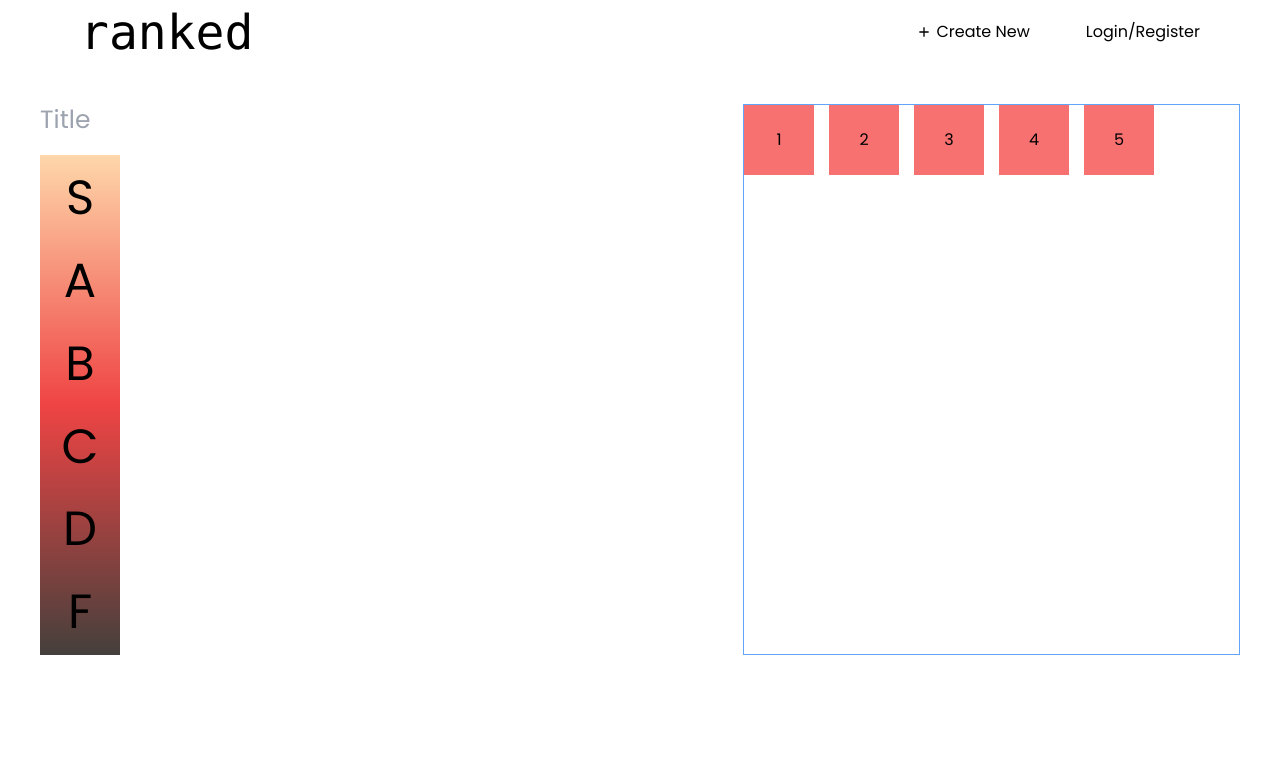
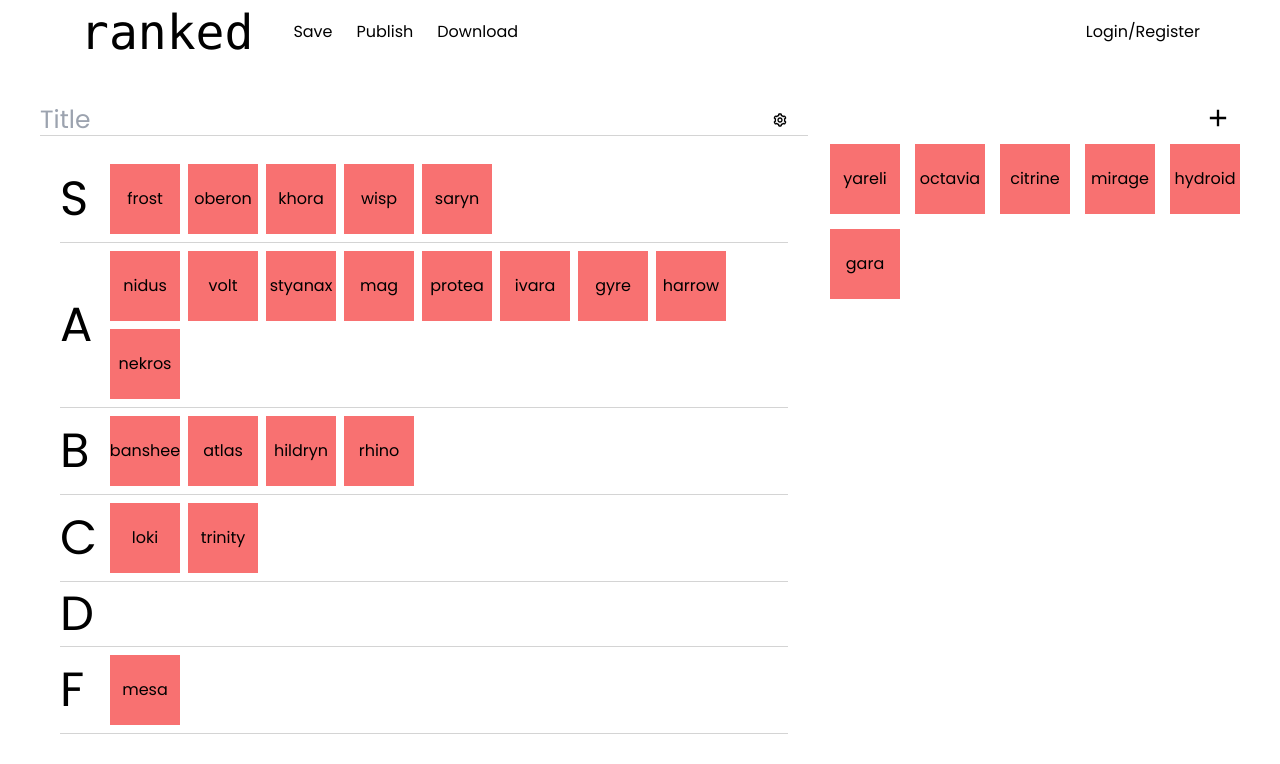
Before and after one commit to TanishKhadse/wildfire, a Next.js app in the folder ranked/: page /create in a window 1280 px wide. Shown: the top 764 px of the page. Built offline with nearby package versions, Linux system fonts and the light colour scheme; no server answers.

Commit message:
frontend + mappings on /create

```diff
--- a/ranked/app/components/create-page.tsx
+++ b/ranked/app/components/create-page.tsx
@@ -1,16 +1,47 @@
 import InputTitle from './input-title'
 import TierList from './tier-list'
 import ImageGrid from './image-grid'
+import { BiCog } from 'react-icons/bi'
 
 export default function CreatePage() {
     return (
         <div>
+
+
             <div className="flex justify-between">
-                <div>
-                    <InputTitle/>
+
+                <div className="
+                    flex
+                    flex-col
+                    ml-10
+                ">
+                    <div className="
+                        flex
+                        flex-row
+                        items-center
+                        mt-10
+                        justify-between
+                        border-b-[1px]
+                        border-b-neutral-300
+                        w-[60vw]
+
+                    ">
+                        <InputTitle/>
+                        <div className="mr-5">
+                            <BiCog />
+                        </div>
+
+
+                    </div>
+
                     <TierList />
                 </div>
-                <ImageGrid />
+
+
+                <div className="mt-10">
+                 <ImageGrid />
+
+                </div>
             </div>
 
 
--- a/ranked/app/components/image-grid.tsx
+++ b/ranked/app/components/image-grid.tsx
@@ -1,30 +1,38 @@
+import { BiPlus } from 'react-icons/bi'
+
 export default function ImageGrid() {
+    /** set images to get (images and names):
+         * {
+         *  image: '',
+         *  name: "name"
+         * }
+     */
+    const images= ["yareli", "octavia", "citrine", "mirage", "hydroid", "gara"]
+
     return (
+        <div className="flex flex-col">
+            <div className="flex flex-row items-center text-[28px] absolute right-12">
+
+            <BiPlus />
+            </div>
             <div className="
-            border-[1px]
-            border-blue-400
                 grid
-            grid-cols-6
+                grid-cols-5
                 grid-rows-6
                 gap-[15px]
                 mr-10
-            mt-10
+                ml-5
+                pt-10
+
             ">
+                {images.map((img) =>
                     <div className="bg-red-400 h-[70px] w-[70px] flex items-center justify-center">
-                1
+                        {img}
                     </div>
-            <div className="bg-red-400 h-[70px] w-[70px] flex items-center justify-center">
-                2
-            </div>
-            <div className="bg-red-400 h-[70px] w-[70px] flex items-center justify-center">
-                3
-            </div>
-            <div className="bg-red-400 h-[70px] w-[70px] flex items-center justify-center">
-                4
-            </div>
-            <div className="bg-red-400 h-[70px] w-[70px] flex items-center justify-center">
-                5
+                )}
+
             </div>
         </div>
+
     );
 }
--- a/ranked/app/components/input-title.tsx
+++ b/ranked/app/components/input-title.tsx
@@ -2,9 +2,7 @@ export default function InputTitle() {
     return(
         <input
             className="
-            w-full
-            mt-10
-            mx-10
+            w-5/6
             text-[25px]
             text-stone-1000
             leading-tight
--- a/ranked/app/components/navigation/create-btn.tsx
+++ b/ranked/app/components/navigation/create-btn.tsx
@@ -12,7 +12,7 @@ export default function CreateBtn() {
                 flex
                 items-center
                 justify-center
-                hover:text-orange-300
+                hover:text-rose-500
                 cursor-pointer
                 gap-1
             "
--- /dev/null
+++ b/ranked/app/components/navigation/create-options.tsx
@@ -0,0 +1,38 @@
+
+
+export default function CreateOptions() {
+    return (
+        <div className="flex gap-6">
+            <div onClick={()=>{}} className="
+                flex
+                items-center
+                justify-center
+                hover:text-rose-500
+                cursor-pointer
+                gap-1
+            ">
+                Save
+            </div>
+            <div onClick={()=>{}} className="
+                flex
+                items-center
+                justify-center
+                hover:text-rose-500
+                cursor-pointer
+                gap-1
+            ">
+                Publish
+            </div>
+            <div onClick={()=>{}} className="
+                flex
+                items-center
+                justify-center
+                hover:text-rose-500
+                cursor-pointer
+                gap-1
+            ">
+                Download
+            </div>
+        </div>
+    );
+}
--- a/ranked/app/components/navigation/navbar.tsx
+++ b/ranked/app/components/navigation/navbar.tsx
@@ -6,10 +6,14 @@ import CreateBtn from "./create-btn"
 import { useAuthState } from "react-firebase-hooks/auth";
 import { auth } from '@/firebase/clientApp'
 import UserPic from './user-pic';
+import { usePathname } from "next/navigation";
+import CreateOptions from "./create-options";
 
 export default function NavigationBar() {
     const [user] = useAuthState(auth);
     // keep track of state for current page; if on create new, we want to hide the create button
+    const pathname = usePathname();
+
 
     return (
         <div className="flex items-center justify-center">
@@ -19,14 +23,22 @@ export default function NavigationBar() {
                 py-2
                 w-[90%]
             ">
-                <Logo/>
+                <div className="
+                    flex
+                    items-center
+                    gap-6
+                ">
+                    <Logo/>
+                    {pathname === '/create' && (<CreateOptions/>)}
+                </div>
+
                 <div className="
                     flex
                     row
                     items-center
                     gap-6
                 ">
-                    <CreateBtn/>
+                    {pathname === '/' && (<CreateBtn/>)}
                     {!user && (<AuthBtn/>)}
                     {user && (<UserPic src=''/>)}
                 </div>
--- a/ranked/app/components/navigation/user-pic.tsx
+++ b/ranked/app/components/navigation/user-pic.tsx
@@ -64,6 +64,8 @@ const UserPic: React.FC<UserPicProps> = ({src}) => {
                     top-14
                     overflow=hidden
                     text-sm
+                    z-50
+                    bg-neutral-100
                 ">
                     <div className="flex flex-col cursor-pointer">
                         <>
--- a/ranked/app/components/navigation/user.tsx
+++ b/ranked/app/components/navigation/user.tsx
@@ -17,7 +17,7 @@ export default function AuthBtn() {
                 className="
                 cursor-pointer
                 py-1
-                hover:text-orange-300
+                hover:text-rose-500
                 flex
                 gap-3
                 items-center
--- a/ranked/app/components/tier-list.tsx
+++ b/ranked/app/components/tier-list.tsx
@@ -1,40 +1,22 @@
-// async await fetch
+import Tier from "./tier";
 
 export default function TierList() {
     return(
         <div>
-            <div
-                className="
-                mx-10
+            <div className="
                 mt-5
-                h-[500px]
-                w-[80px]
-                text-5xl
                 flex
                 flex-col
-                items-center
-                justify-evenly
-                bg-gradient-to-b from-orange-200 via-red-500 to-stone-700
-                gap-4
                 select-none
+                px-5
+            ">
+                <Tier label='S' items={["frost", "oberon", "khora", "wisp","saryn"]}/>
+                <Tier label='A' items={["nidus", "volt", "styanax", "mag", "protea", "ivara", "gyre", "harrow", "nekros"]}/>
+                <Tier label='B' items={["banshee", "atlas", "hildryn", "rhino"]}/>
+                <Tier label='C' items={["loki", "trinity"]}/>
+                <Tier label='D' items={[]}/>
+                <Tier label='F' items={["mesa"]}/>
 
-            ">
-                <div>S</div>
-                <div>A</div>
-                <div>B</div>
-                <div>C</div>
-                <div>D</div>
-                <div>F</div>
-            </div>
-
-            <div
-                className="
-
-
-            ">
-                <div>
-
-                </div>
 
             </div>
         </div>
--- /dev/null
+++ b/ranked/app/components/tier.tsx
@@ -0,0 +1,42 @@
+
+interface TierProps {
+    label: String;
+    items: String[]
+}
+
+
+const Tier: React.FC<TierProps> = ({label, items}) => {
+    return (
+        <div className="
+            flex
+            py-2
+            items-center
+            border-b-[1px]
+            border-b-neutral-300
+        ">
+            <div className="
+                text-5xl
+                w-[50px]
+            ">
+                {label}
+            </div>
+            <div className="
+                flex
+                flex-row
+                flex-wrap
+                h-auto
+                max-w-2xl
+                gap-2
+            ">
+                {items.map((item)=>
+                <div className="bg-red-400 h-[70px] w-[70px] flex items-center justify-center">
+                    {item}
+                </div>
+                )}
+
+            </div>
+
+        </div>
+    );
+}
+export default Tier;
```
Lines whose indentation alone changed are shown as unchanged.
